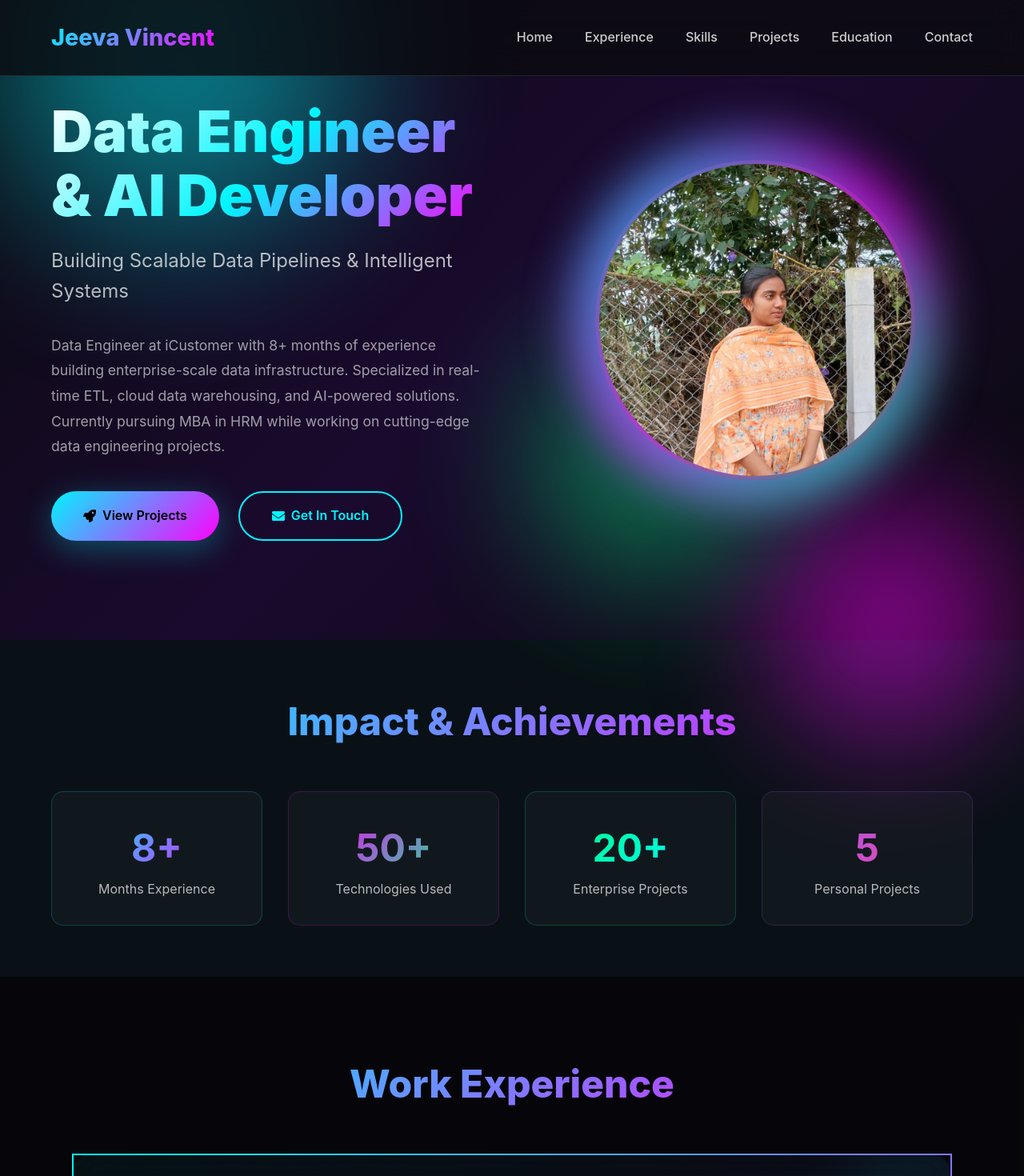
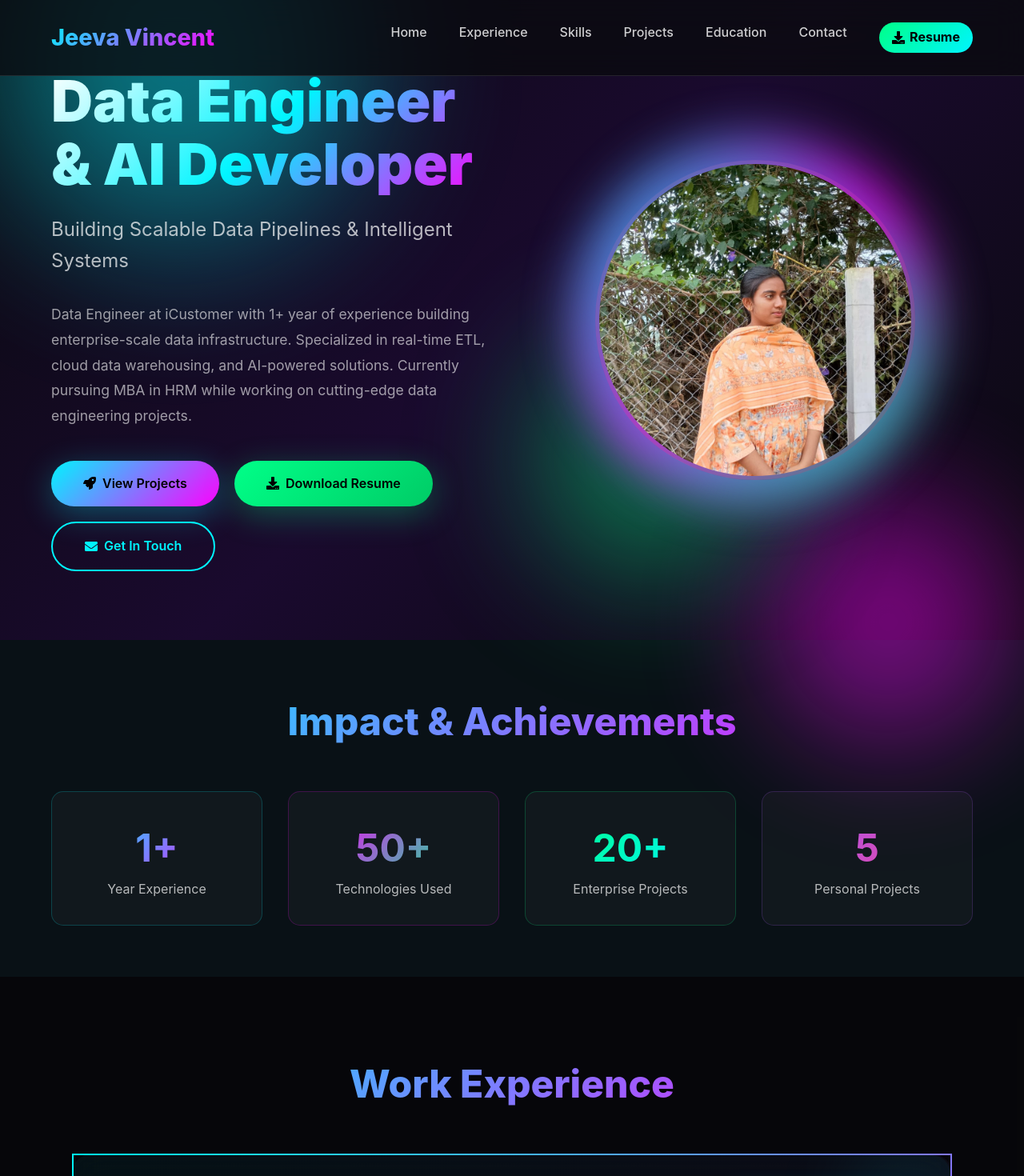
Before and after one commit to Jeeva-V-2003/portfolio-react, a React (Vite) app: page / in a window 1280 px wide. Shown: the top 1470 px of the page at 80% size. Built offline with nearby package versions, Linux system fonts and the light colour scheme.

Commit message:
feat: update experience to 1yr, add resume download, polish UI

```diff
--- a/src/App.jsx
+++ b/src/App.jsx
@@ -1,5 +1,5 @@
 import { motion } from 'framer-motion';
-import { FaGithub, FaLinkedin, FaEnvelope, FaPhone, FaDatabase, FaCloud, FaCode, FaBrain, FaServer, FaChartLine, FaRocket, FaTools } from 'react-icons/fa';
+import { FaGithub, FaLinkedin, FaEnvelope, FaPhone, FaDatabase, FaCloud, FaCode, FaBrain, FaServer, FaChartLine, FaRocket, FaTools, FaDownload, FaFileAlt } from 'react-icons/fa';
 import { SiApachekafka, SiApachespark, SiApacheairflow, SiSnowflake, SiPostgresql, SiMongodb, SiRedis, SiElasticsearch, SiDocker, SiKubernetes, SiTerraform, SiPython, SiJavascript, SiReact, SiFastapi, SiDbt, SiAmazons3, SiGooglecloud } from 'react-icons/si';
 import profileImg from './assets/profile.jpg';
 
@@ -43,6 +43,11 @@ function App() {
             <li><a href="#projects">Projects</a></li>
             <li><a href="#education">Education</a></li>
             <li><a href="#contact">Contact</a></li>
+            <li>
+              <a href="/Jeeva_Vincent_Resume.pdf" download className="nav-resume-btn">
+                <FaDownload /> Resume
+              </a>
+            </li>
           </ul>
         </div>
       </motion.nav>
@@ -59,13 +64,16 @@ function App() {
             <h1>Data Engineer & AI Developer</h1>
             <p className="tagline">Building Scalable Data Pipelines & Intelligent Systems</p>
             <p className="description">
-              Data Engineer at iCustomer with 8+ months of experience building enterprise-scale data infrastructure.
+              Data Engineer at iCustomer with 1+ year of experience building enterprise-scale data infrastructure.
               Specialized in real-time ETL, cloud data warehousing, and AI-powered solutions.
               Currently pursuing MBA in HRM while working on cutting-edge data engineering projects.
             </p>
             <div className="cta-buttons">
                 <a href="#projects" className="btn btn-primary">
                   <FaRocket /> View Projects
+                </a>
+                <a href="/Jeeva_Vincent_Resume.pdf" download className="btn btn-resume">
+                  <FaDownload /> Download Resume
                 </a>
                 <a href="#contact" className="btn btn-secondary">
                   <FaEnvelope /> Get In Touch
@@ -99,8 +107,8 @@ function App() {
           <motion.h2 className="section-title" {...fadeIn}>Impact & Achievements</motion.h2>
           <div style={{ display: 'grid', gridTemplateColumns: 'repeat(auto-fit, minmax(200px, 1fr))', gap: '2rem', textAlign: 'center' }}>
             <motion.div variants={fadeIn} style={{ padding: '2rem', background: 'rgba(255, 255, 255, 0.03)', borderRadius: '15px', border: '1px solid rgba(0, 245, 255, 0.2)' }}>
-              <h3 style={{ fontSize: '3rem', background: 'linear-gradient(135deg, var(--primary), var(--secondary))', WebkitBackgroundClip: 'text', WebkitTextFillColor: 'transparent' }}>8+</h3>
-              <p style={{ color: 'rgba(255, 255, 255, 0.7)' }}>Months Experience</p>
+              <h3 style={{ fontSize: '3rem', background: 'linear-gradient(135deg, var(--primary), var(--secondary))', WebkitBackgroundClip: 'text', WebkitTextFillColor: 'transparent' }}>1+</h3>
+              <p style={{ color: 'rgba(255, 255, 255, 0.7)' }}>Year Experience</p>
             </motion.div>
             <motion.div variants={fadeIn} style={{ padding: '2rem', background: 'rgba(255, 255, 255, 0.03)', borderRadius: '15px', border: '1px solid rgba(255, 0, 255, 0.2)' }}>
               <h3 style={{ fontSize: '3rem', background: 'linear-gradient(135deg, var(--secondary), var(--accent))', WebkitBackgroundClip: 'text', WebkitTextFillColor: 'transparent' }}>50+</h3>
@@ -152,7 +160,7 @@ function App() {
               </div>
               <div style={{ background: 'linear-gradient(135deg, rgba(0, 245, 255, 0.2), rgba(255, 0, 255, 0.2))', padding: '1rem 2rem', borderRadius: '25px', border: '2px solid var(--primary)', boxShadow: '0 0 30px rgba(0, 245, 255, 0.3)' }}>
                 <p style={{ color: '#fff', fontWeight: '700', fontSize: '1.1rem' }}>June 2025 - Present</p>
-                <p style={{ color: 'var(--accent)', fontSize: '0.9rem', marginTop: '0.3rem' }}>8+ Months</p>
+                <p style={{ color: 'var(--accent)', fontSize: '0.9rem', marginTop: '0.3rem' }}>1+ Year</p>
               </div>
             </div>
 
@@ -578,7 +586,7 @@ function App() {
 
       {/* Footer */}
       <footer className="footer">
-        <p>&copy; 2025 Jeeva Vincent. All rights reserved.</p>
+        <p>&copy; 2026 Jeeva Vincent &mdash; Data Engineer & AI Developer. All rights reserved.</p>
       </footer>
     </div>
   );
--- a/src/index.css
+++ b/src/index.css
@@ -188,7 +188,8 @@ body {
 
 .cta-buttons {
   display: flex;
-  gap: 1.5rem;
+  gap: 1.2rem;
+  flex-wrap: wrap;
 }
 
 .btn {
@@ -221,6 +222,38 @@ body {
 .btn-secondary:hover {
   background: var(--primary);
   color: #000;
+}
+
+.btn-resume {
+  background: linear-gradient(135deg, var(--accent), #00cc66);
+  color: #000;
+  box-shadow: 0 10px 40px rgba(0, 255, 136, 0.3);
+}
+
+.btn-resume:hover {
+  transform: translateY(-3px);
+  box-shadow: 0 15px 50px rgba(0, 255, 136, 0.5);
+}
+
+/* Nav resume button */
+.nav-resume-btn {
+  background: linear-gradient(135deg, var(--accent), var(--primary)) !important;
+  color: #000 !important;
+  padding: 0.4rem 1rem !important;
+  border-radius: 20px !important;
+  font-weight: 700 !important;
+  display: inline-flex !important;
+  align-items: center !important;
+  gap: 0.4rem !important;
+}
+
+.nav-resume-btn::after {
+  display: none !important;
+}
+
+.nav-resume-btn:hover {
+  transform: translateY(-2px) !important;
+  box-shadow: 0 6px 20px rgba(0, 255, 136, 0.4) !important;
 }
 
 .hero-image {
```
Also changed, not shown: 1 other file (tests, documents, lock files or other folders). Lines whose indentation alone changed are shown as unchanged.
